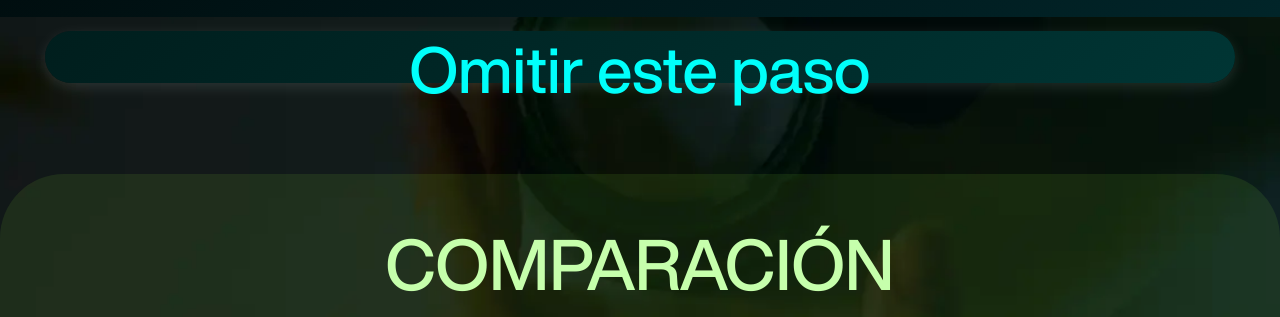
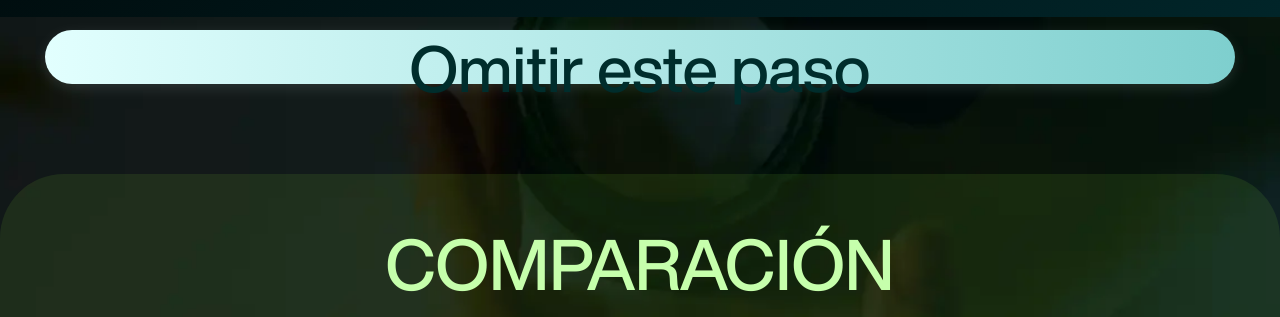
Before and after one commit to aCoupon0/DermaBox, a website: page public/limpiador.html in a window 1280 px wide. Shown: the part 783-1100 px from the top of the page. Drawn offline with Linux system fonts and the light colour scheme.

Commit message:
Actualizando boton omitir

```diff
--- a/public/css/product.css
+++ b/public/css/product.css
@@ -567,16 +567,15 @@ i {
 
 .boton-omitir {
     width: 93%;
-    height: 65%;
+    height: 67%;
     border-radius: 15vw;
-    background-color:   #001e1d;
     border: none;
     font-size: 5vw;
-    color: #00fffb;
+    color: #002d2c;
     font-family: 'hb';
     backdrop-filter: blur(30px);
     -webkit-backdrop-filter: blur(30px);
-    background: linear-gradient(135deg, #001e1d, #003534);
+    background: linear-gradient(90deg, #e2fffe, #7ecfce);
     box-shadow: 0px 4px 15px rgba(255, 255, 255, 0.102), 0px 4px 15px rgba(173, 216, 230, 0.035);
 }
 
```
